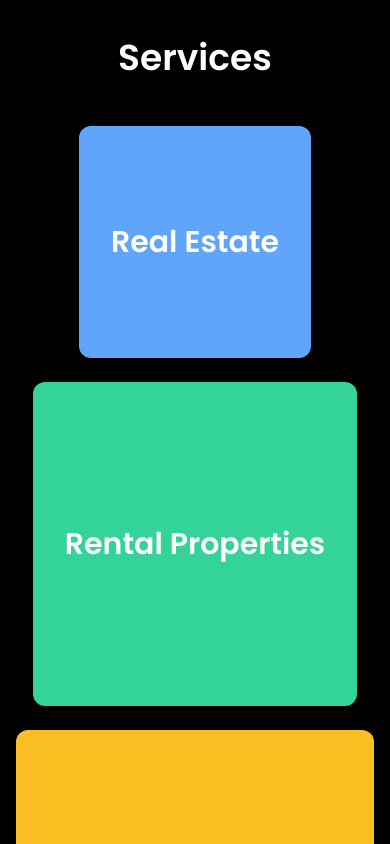
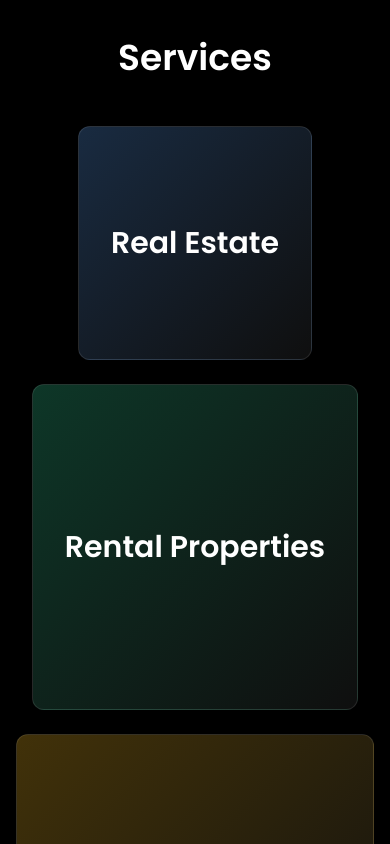
Before and after one commit to DRidleyS/eCapture, a Next.js app: page / in a window 390 px wide. Shown: the part 1080-1924 px from the top of the page. Built offline with nearby package versions, Linux system fonts and the light colour scheme.

Commit message:
mobile UX

```diff
--- a/app/contact/page.tsx
+++ b/app/contact/page.tsx
@@ -384,7 +384,15 @@ export default function ContactFunnel() {
         <div className="mt-6 flex items-center justify-between">
           <button
             onClick={() => {
-              if (stepIdx === 0) return router.push("/");
+              if (stepIdx === 0) {
+                // Play the page transition overlay before routing home
+                window.dispatchEvent(
+                  new CustomEvent("startPageTransition", {
+                    detail: { pathname: "/" },
+                  }),
+                );
+                return;
+              }
               back();
             }}
             className="px-4 py-2 rounded-lg bg-transparent border border-white/7 text-white/85 hover:bg-white/3 transition"
--- a/components/OpenContactButton.tsx
+++ b/components/OpenContactButton.tsx
@@ -1,7 +1,6 @@
 "use client";
 
 import React from "react";
-import { useRouter } from "next/navigation";
 
 interface Props extends React.ButtonHTMLAttributes<HTMLButtonElement> {
   children: React.ReactNode;
@@ -10,15 +9,28 @@ interface Props extends React.ButtonHTMLAttributes<HTMLButtonElement> {
 export default function OpenContactButton({
   children,
   className,
+  onClick,
   ...rest
 }: Props) {
-  const router = useRouter();
+  const handleClick: React.MouseEventHandler<HTMLButtonElement> = (e) => {
+    try {
+      onClick?.(e as any);
+    } catch (err) {
+      // swallow handler errors to ensure transition still fires
+    }
+
+    // Dispatch a global event so PageTransition can play the overlay
+    // and then perform navigation. This avoids routing directly here
+    // which would bypass the transition overlay.
+    window.dispatchEvent(
+      new CustomEvent("startPageTransition", {
+        detail: { pathname: "/contact" },
+      }),
+    );
+  };
+
   return (
-    <button
-      {...rest}
-      className={className}
-      onClick={() => router.push("/contact")}
-    >
+    <button {...rest} className={className} onClick={handleClick}>
       {children}
     </button>
   );
--- a/components/PageTransition.tsx
+++ b/components/PageTransition.tsx
@@ -49,7 +49,32 @@ export default function PageTransition({
     };
 
     document.addEventListener("click", handleClick);
-    return () => document.removeEventListener("click", handleClick);
+    // listen to programmatic navigation requests (e.g., buttons)
+    const handleProgrammatic = (ev: Event) => {
+      const custom = ev as CustomEvent<{ pathname: string }>;
+      const pathnameTo = custom?.detail?.pathname;
+      if (typeof pathnameTo === "string") {
+        // if it's home->home, reload immediately
+        if (pathnameTo === pathname && pathname === "/") {
+          window.location.reload();
+          return;
+        }
+        setIsTransitioning(true);
+        setPendingRoute(pathnameTo);
+        setRouteColor(getRouteColor(pathnameTo));
+      }
+    };
+    window.addEventListener(
+      "startPageTransition",
+      handleProgrammatic as EventListener,
+    );
+    return () => {
+      document.removeEventListener("click", handleClick);
+      window.removeEventListener(
+        "startPageTransition",
+        handleProgrammatic as EventListener,
+      );
+    };
   }, [pathname]);
 
   React.useEffect(() => {
@@ -59,7 +84,9 @@ export default function PageTransition({
           // If user clicked a link to the same path, force a reload.
           window.location.reload();
         } else {
-          router.push(pendingRoute);
+          // Use a hard navigation here to ensure the transition always leads
+          // to the target page even if router.push has edge cases in this setup.
+          window.location.assign(pendingRoute);
         }
         setPendingRoute(null);
       }, 2000);
--- a/components/ServiceCard.tsx
+++ b/components/ServiceCard.tsx
@@ -20,6 +20,23 @@ export default function ServiceCard({
   link,
   forceLoad,
 }: ServiceCardProps) {
+  // helper to convert hex color to rgba string
+  const hexToRgba = (hex: string, alpha = 1) => {
+    const clean = hex.replace("#", "");
+    const bigint = parseInt(
+      clean.length === 3
+        ? clean
+            .split("")
+            .map((c) => c + c)
+            .join("")
+        : clean,
+      16,
+    );
+    const r = (bigint >> 16) & 255;
+    const g = (bigint >> 8) & 255;
+    const b = bigint & 255;
+    return `rgba(${r}, ${g}, ${b}, ${alpha})`;
+  };
   const [isExpanded, setIsExpanded] = useState(false);
   const [isDesktop, setIsDesktop] = React.useState(false);
   const [loadIframe, setLoadIframe] = useState(Boolean(forceLoad));
@@ -70,9 +87,13 @@ export default function ServiceCard({
     <div
       className={`rounded-xl shadow-lg overflow-hidden transition-all duration-500 ${
         isDesktop ? "w-[80vw] max-w-4xl mb-8 cursor-default" : "cursor-pointer"
-      } ${expanded ? "" : "aspect-square"}`}
+      } ${expanded ? "" : "aspect-square"} ${!expanded && !isDesktop ? "backdrop-blur-md border border-white/10" : ""}`}
       style={{
-        backgroundColor: expanded ? "rgba(255, 255, 255, 0.1)" : color,
+        background: expanded
+          ? "rgba(255, 255, 255, 0.1)"
+          : `linear-gradient(135deg, ${hexToRgba(color, 0.26)}, ${hexToRgba("#ffffff", 0.06)})`,
+        WebkitBackdropFilter: !expanded && !isDesktop ? "blur(6px)" : undefined,
+        backdropFilter: !expanded && !isDesktop ? "blur(6px)" : undefined,
       }}
       onClick={() => !isDesktop && setIsExpanded(!isExpanded)}
       onMouseEnter={() => !isDesktop && setIsExpanded(true)}
```
